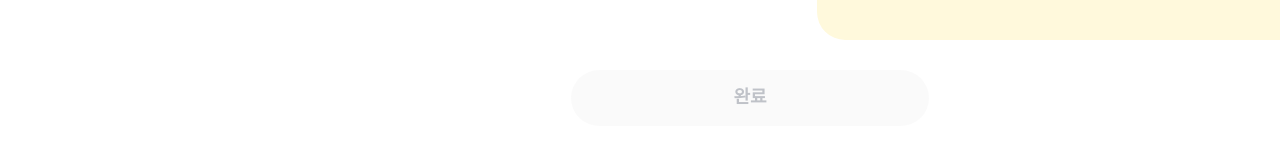
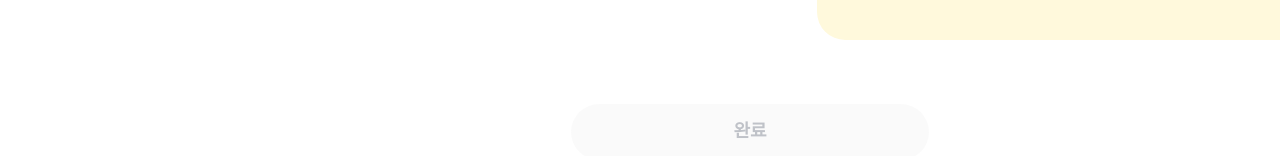
Before and after one commit to Sinchonthon-team1/Frontend, a React (Vite) app: page /gameregister in a window 1280 px wide. Shown: the part 796-952 px from the top of the page. Before the commit the page ends 922 px from the top, so only its background shows below. Built offline with nearby package versions, Linux system fonts and the light colour scheme; a web font is replaced by a local one.

Commit message:
Design: Btn margin 수정

```diff
--- a/src/pages/GameRegister/index.jsx
+++ b/src/pages/GameRegister/index.jsx
@@ -90,6 +90,7 @@ const GameRegister = () => {
           type="submit"
           value="완료"
           disabled={!isFormValid()}
+          style={{ marginTop: "64px", marginBottom: "169px" }}
         />
       </StyledContainer>
     </>
--- a/src/pages/Team/index.jsx
+++ b/src/pages/Team/index.jsx
@@ -184,6 +184,7 @@ const Team = () => {
           type="submit"
           value="완료"
           disabled={isSubmitDisabled}
+          style={{ marginTop: "64px", marginBottom: "169px" }}
         />
       </StyledContainer>
     </>
```
